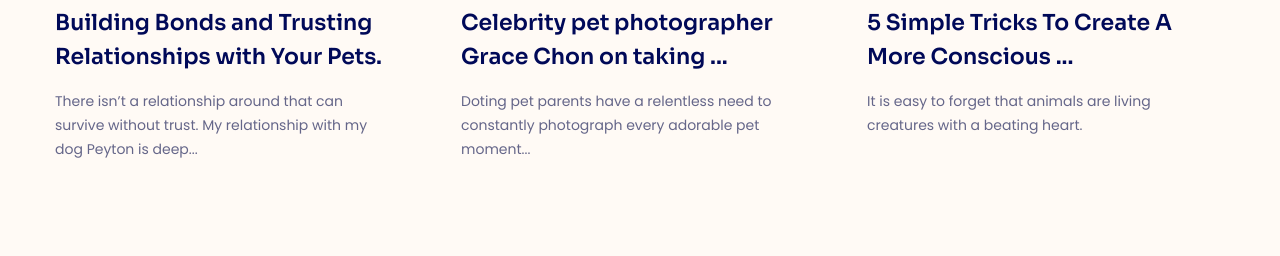
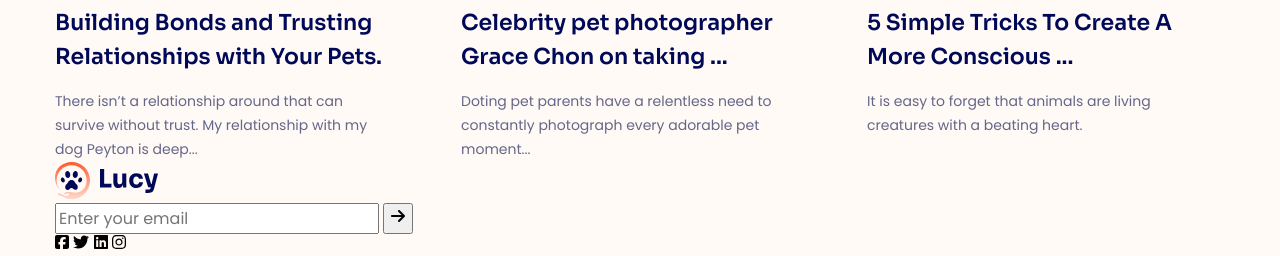
Before and after one commit to dunglh-it/f8-project-06, a plain HTML site: page index.html in a window 1280 px wide. Shown: the part 6401-6657 px from the top of the page. Before the commit the page ends 6563 px from the top, so only its background shows below. Drawn offline with Linux system fonts and the light colour scheme.

Commit message:
Create Footer

```diff
--- a/index.html
+++ b/index.html
@@ -587,5 +587,42 @@
             </div>
         </section>
     </main>
+
+    <footer class="footer">
+        <div class="container">
+            <div class="footer__inner">
+                <div class="footer__left">
+                    <!-- Logo -->
+                    <img src="./assets/images/logo.svg" alt="" class="footer__img">
+
+                    <!-- Form search -->
+                    <form action="" class="form-search">
+                        <input type="email" name="" id="" placeholder="Enter your email" class="footer-search__input">
+
+                        <button type="submit" class="footer-search__submit">
+                            <svg xmlns="http://www.w3.org/2000/svg" height="16" width="14" viewBox="0 0 448 512"><!--!Font Awesome Free 6.5.1 by @fontawesome - https://fontawesome.com License - https://fontawesome.com/license/free Copyright 2023 Fonticons, Inc.--><path d="M438.6 278.6c12.5-12.5 12.5-32.8 0-45.3l-160-160c-12.5-12.5-32.8-12.5-45.3 0s-12.5 32.8 0 45.3L338.8 224 32 224c-17.7 0-32 14.3-32 32s14.3 32 32 32l306.7 0L233.4 393.4c-12.5 12.5-12.5 32.8 0 45.3s32.8 12.5 45.3 0l160-160z"/></svg>
+                        </button>
+                    </form>
+
+                    <!-- Socials -->
+                    <h3 class="footer-socials__title"></h3>
+                    <div class="footer-socials__list">
+                        <a href="#!" class="social-item">
+                            <svg xmlns="http://www.w3.org/2000/svg" height="16" width="14" viewBox="0 0 448 512"><!--!Font Awesome Free 6.5.1 by @fontawesome - https://fontawesome.com License - https://fontawesome.com/license/free Copyright 2023 Fonticons, Inc.--><path d="M64 32C28.7 32 0 60.7 0 96V416c0 35.3 28.7 64 64 64h98.2V334.2H109.4V256h52.8V222.3c0-87.1 39.4-127.5 125-127.5c16.2 0 44.2 3.2 55.7 6.4V172c-6-.6-16.5-1-29.6-1c-42 0-58.2 15.9-58.2 57.2V256h83.6l-14.4 78.2H255V480H384c35.3 0 64-28.7 64-64V96c0-35.3-28.7-64-64-64H64z"/></svg>
+                        </a>
+                        <a href="#!" class="social-item">
+                            <svg xmlns="http://www.w3.org/2000/svg" height="16" width="16" viewBox="0 0 512 512"><!--!Font Awesome Free 6.5.1 by @fontawesome - https://fontawesome.com License - https://fontawesome.com/license/free Copyright 2023 Fonticons, Inc.--><path d="M459.4 151.7c.3 4.5 .3 9.1 .3 13.6 0 138.7-105.6 298.6-298.6 298.6-59.5 0-114.7-17.2-161.1-47.1 8.4 1 16.6 1.3 25.3 1.3 49.1 0 94.2-16.6 130.3-44.8-46.1-1-84.8-31.2-98.1-72.8 6.5 1 13 1.6 19.8 1.6 9.4 0 18.8-1.3 27.6-3.6-48.1-9.7-84.1-52-84.1-103v-1.3c14 7.8 30.2 12.7 47.4 13.3-28.3-18.8-46.8-51-46.8-87.4 0-19.5 5.2-37.4 14.3-53 51.7 63.7 129.3 105.3 216.4 109.8-1.6-7.8-2.6-15.9-2.6-24 0-57.8 46.8-104.9 104.9-104.9 30.2 0 57.5 12.7 76.7 33.1 23.7-4.5 46.5-13.3 66.6-25.3-7.8 24.4-24.4 44.8-46.1 57.8 21.1-2.3 41.6-8.1 60.4-16.2-14.3 20.8-32.2 39.3-52.6 54.3z"/></svg>
+                        </a>
+                        <a href="#!" class="social-item">
+                            <svg xmlns="http://www.w3.org/2000/svg" height="16" width="14" viewBox="0 0 448 512"><!--!Font Awesome Free 6.5.1 by @fontawesome - https://fontawesome.com License - https://fontawesome.com/license/free Copyright 2023 Fonticons, Inc.--><path d="M416 32H31.9C14.3 32 0 46.5 0 64.3v383.4C0 465.5 14.3 480 31.9 480H416c17.6 0 32-14.5 32-32.3V64.3c0-17.8-14.4-32.3-32-32.3zM135.4 416H69V202.2h66.5V416zm-33.2-243c-21.3 0-38.5-17.3-38.5-38.5S80.9 96 102.2 96c21.2 0 38.5 17.3 38.5 38.5 0 21.3-17.2 38.5-38.5 38.5zm282.1 243h-66.4V312c0-24.8-.5-56.7-34.5-56.7-34.6 0-39.9 27-39.9 54.9V416h-66.4V202.2h63.7v29.2h.9c8.9-16.8 30.6-34.5 62.9-34.5 67.2 0 79.7 44.3 79.7 101.9V416z"/></svg>
+                        </a>
+                        <a href="#!" class="social-item">
+                            <svg xmlns="http://www.w3.org/2000/svg" height="16" width="14" viewBox="0 0 448 512"><!--!Font Awesome Free 6.5.1 by @fontawesome - https://fontawesome.com License - https://fontawesome.com/license/free Copyright 2023 Fonticons, Inc.--><path d="M224.1 141c-63.6 0-114.9 51.3-114.9 114.9s51.3 114.9 114.9 114.9S339 319.5 339 255.9 287.7 141 224.1 141zm0 189.6c-41.1 0-74.7-33.5-74.7-74.7s33.5-74.7 74.7-74.7 74.7 33.5 74.7 74.7-33.6 74.7-74.7 74.7zm146.4-194.3c0 14.9-12 26.8-26.8 26.8-14.9 0-26.8-12-26.8-26.8s12-26.8 26.8-26.8 26.8 12 26.8 26.8zm76.1 27.2c-1.7-35.9-9.9-67.7-36.2-93.9-26.2-26.2-58-34.4-93.9-36.2-37-2.1-147.9-2.1-184.9 0-35.8 1.7-67.6 9.9-93.9 36.1s-34.4 58-36.2 93.9c-2.1 37-2.1 147.9 0 184.9 1.7 35.9 9.9 67.7 36.2 93.9s58 34.4 93.9 36.2c37 2.1 147.9 2.1 184.9 0 35.9-1.7 67.7-9.9 93.9-36.2 26.2-26.2 34.4-58 36.2-93.9 2.1-37 2.1-147.8 0-184.8zM398.8 388c-7.8 19.6-22.9 34.7-42.6 42.6-29.5 11.7-99.5 9-132.1 9s-102.7 2.6-132.1-9c-19.6-7.8-34.7-22.9-42.6-42.6-11.7-29.5-9-99.5-9-132.1s-2.6-102.7 9-132.1c7.8-19.6 22.9-34.7 42.6-42.6 29.5-11.7 99.5-9 132.1-9s102.7-2.6 132.1 9c19.6 7.8 34.7 22.9 42.6 42.6 11.7 29.5 9 99.5 9 132.1s2.7 102.7-9 132.1z"/></svg>
+                        </a>
+                    </div>
+                </div>
+            </div>
+        </div>
+    </footer>
 </body>
 </html>
```
